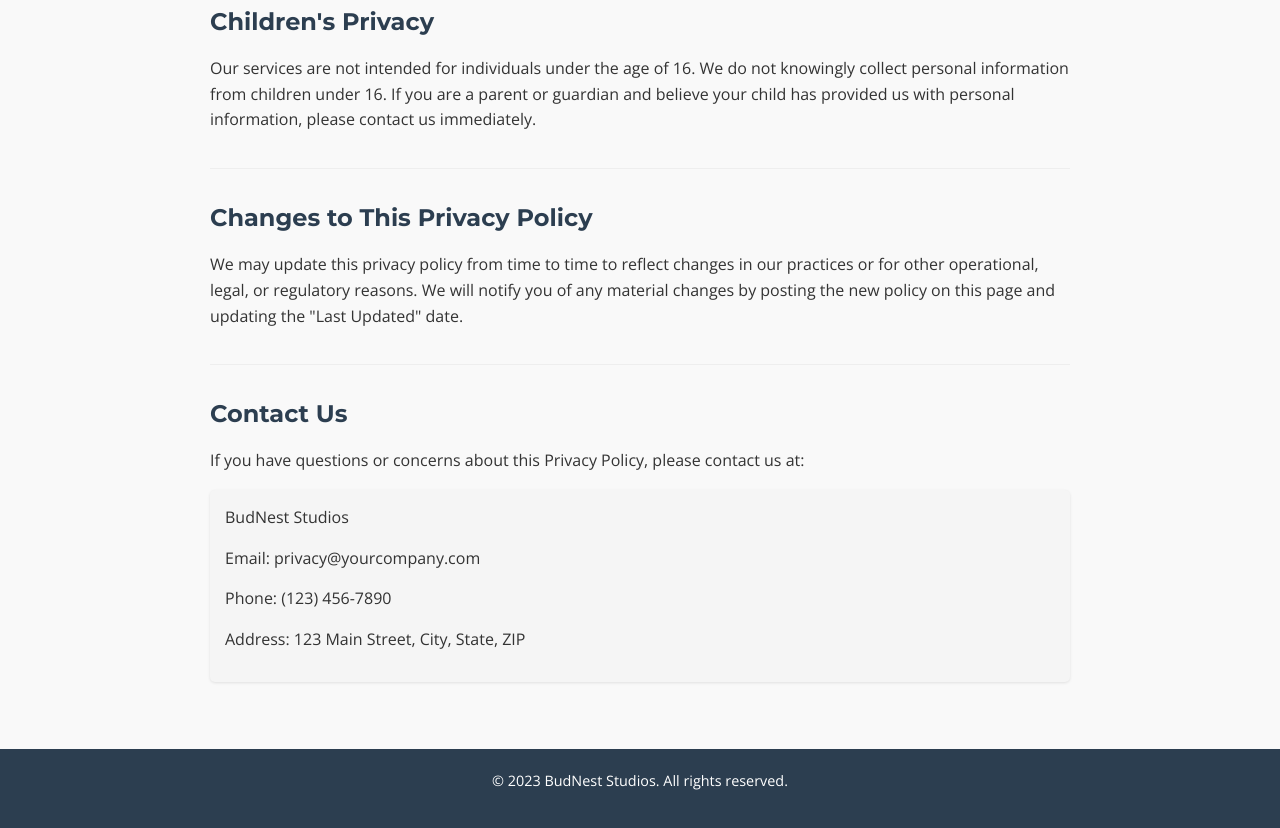
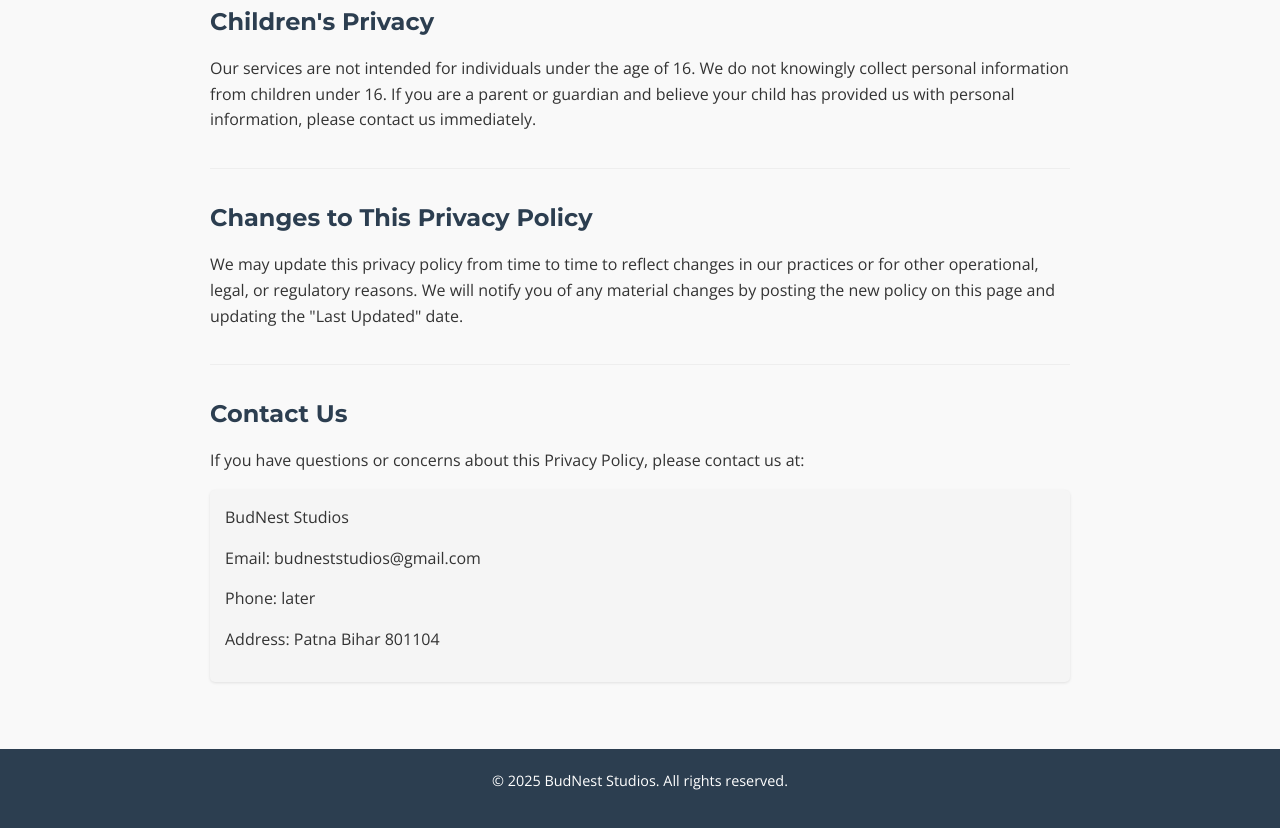
Before and after one commit to Pradeep-kumar-py/privacy-policy, a plain HTML site: page index.html in a window 1280 px wide. Shown: the part 2334-3162 px from the top of the page. Drawn offline with nearby package versions, Linux system fonts and the light colour scheme.

Commit message:
Update contact information and copyright year in index.html

```diff
--- a/index.html
+++ b/index.html
@@ -106,16 +106,16 @@
             <p>If you have questions or concerns about this Privacy Policy, please contact us at:</p>
             <div class="contact-info">
                 <p>BudNest Studios</p>
-                <p>Email: privacy@yourcompany.com</p>
-                <p>Phone: (123) 456-7890</p>
-                <p>Address: 123 Main Street, City, State, ZIP</p>
+                <p>Email: budneststudios@gmail.com</p>
+                <p>Phone: later</p>
+                <p>Address: Patna Bihar 801104</p>
             </div>
         </section>
     </main>
 
     <footer>
         <div class="container">
-            <p>&copy; 2023 BudNest Studios. All rights reserved.</p>
+            <p>&copy; 2025 BudNest Studios. All rights reserved.</p>
         </div>
     </footer>
 </body>
```
